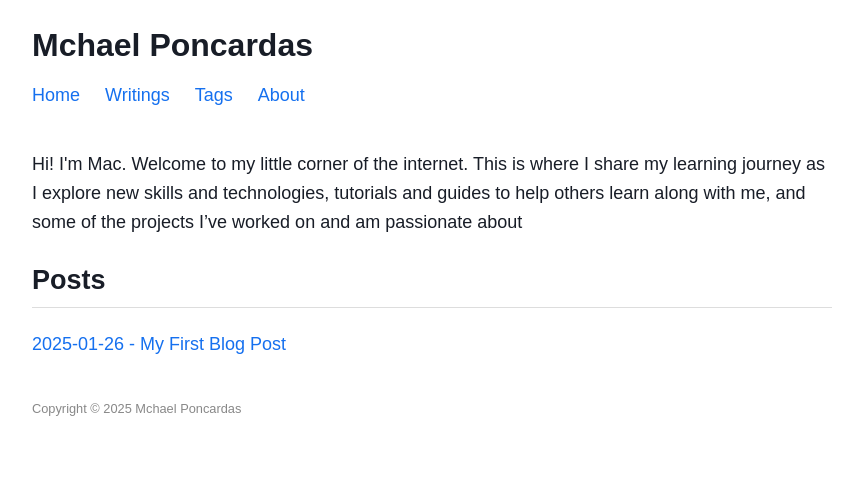
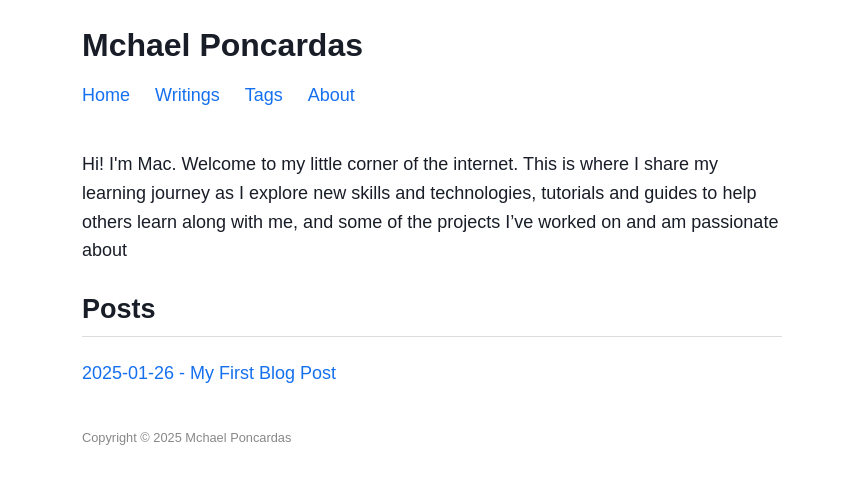
Before and after one commit to poncardasm/mchael-poncardas, an Eleventy site: page src/index.html in a window 1280 px wide. Shown: the whole page, without its empty margins (208-1064 px from the left). Built offline with nearby package versions, Linux system fonts and the light colour scheme; Eleventy itself is replaced by a stand-in of ours; files that its build step writes are made by us from their sources.

Commit message:
Refactor CSS for improved layout and spacing; center body and footer, adjust margins

```diff
--- a/src/css/styles.css
+++ b/src/css/styles.css
@@ -35,14 +35,14 @@ body {
   background-color: #ffffff;
   color: var(--gray-900);
   text-align: left; /* Set body text alignment to left */
+  max-width: 700px;
+  margin: 0 auto; /* Center the body horizontally */
+  padding: 0 20px; /* Add padding for spacing */
 }
 
 header {
   margin-top: 20px;
-  max-width: 800px;
-  margin: 20px auto; /* Center header horizontally */
   text-align: left; /* Align header text to the left */
-  padding: 0 20px; /* Add padding for spacing */
 }
 
 header h1 {
@@ -70,10 +70,8 @@ header nav a:hover {
 }
 
 .content {
-  max-width: 800px;
-  margin: 40px auto;
+  margin: 40px 0;
   text-align: left;
-  padding: 0 20px; /* Add padding for spacing */
 }
 
 .content a {
@@ -101,12 +99,10 @@ ul li {
 }
 
 footer {
-  max-width: 800px;
-  margin: 40px auto;
+  margin: 40px 0;
   text-align: left;
   font-size: 0.8rem;
   color: #888888;
-  padding: 0 20px; /* Add padding for spacing */
 }
 
 footer a {
```
